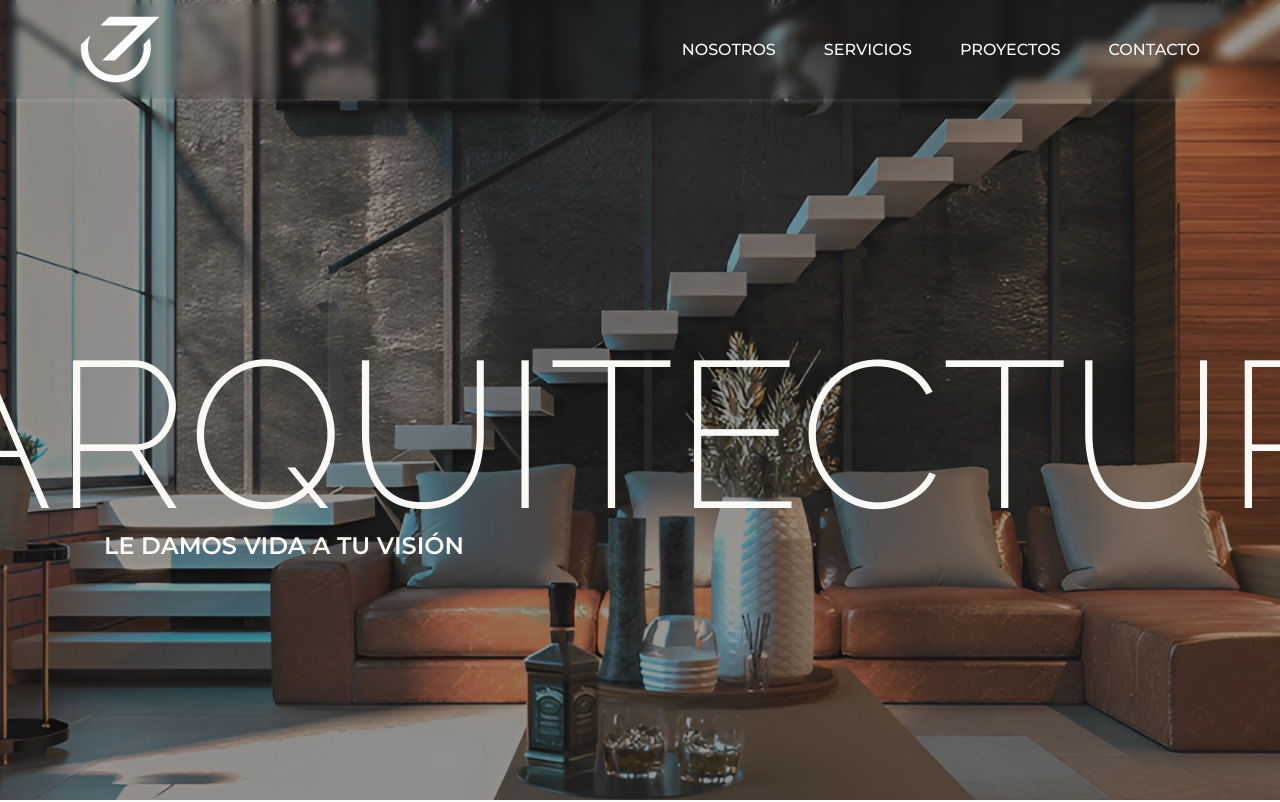
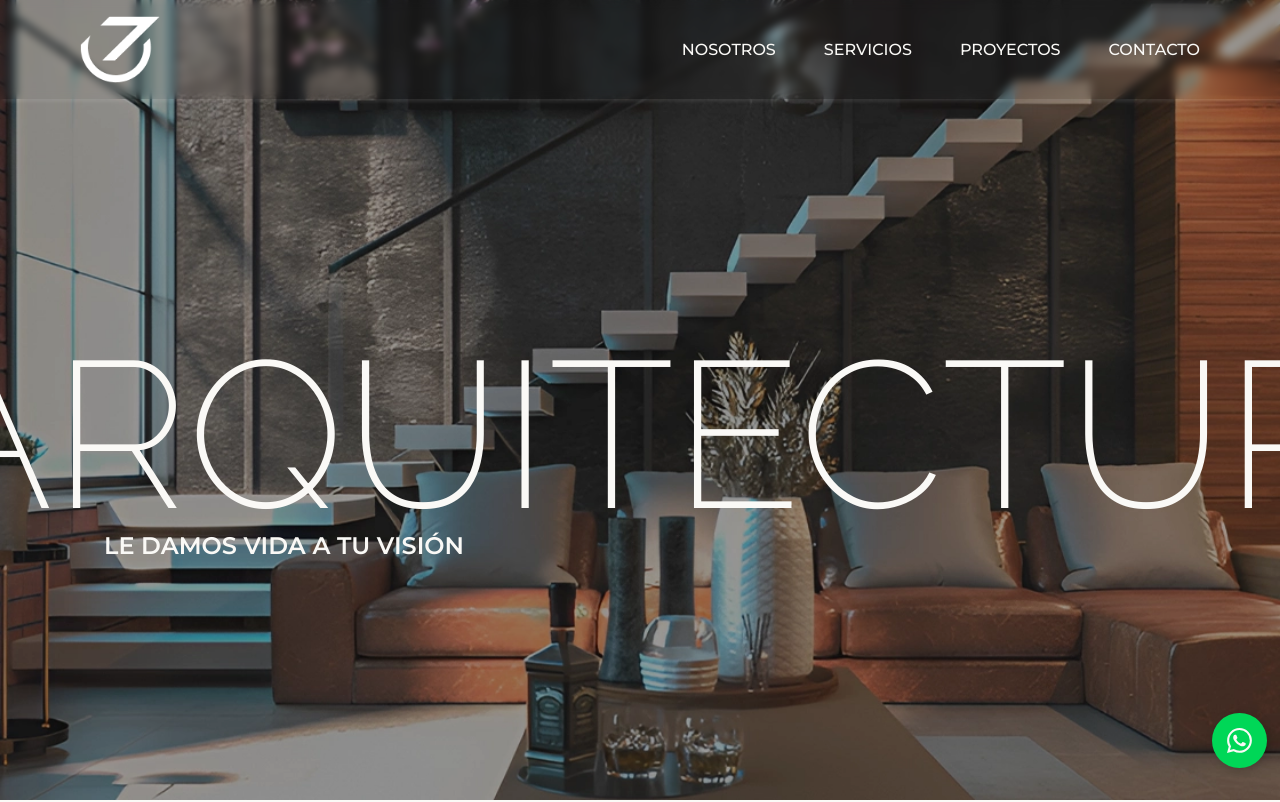
Before and after one commit to ArielMarno/ZARQUITECTURA, a React (Vite) app: page / in a window 1280 px wide. Shown: the top 802 px of the page. Built offline with nearby package versions, Linux system fonts and the light colour scheme.

Commit message:
feat(index/components: scroll animation, Inicio: wsp fixed btn)

```diff
--- a/index.html
+++ b/index.html
@@ -6,11 +6,16 @@
     <link rel="preconnect" href="https://fonts.googleapis.com">
     <link rel="preconnect" href="https://fonts.gstatic.com" crossorigin>
     <link href="https://fonts.googleapis.com/css2?family=Montserrat:ital,wght@0,100..900;1,100..900&family=Raleway:ital,wght@0,100..900;1,100..900&display=swap" rel="stylesheet">
+    <link href="https://unpkg.com/aos@2.3.1/dist/aos.css" rel="stylesheet">
     <meta name="viewport" content="width=device-width, initial-scale=1.0" />
     <title>ZArquitectura</title>
   </head>
   <body>
     <div id="root"></div>
     <script type="module" src="/src/main.jsx"></script>
+    <script src="https://unpkg.com/aos@next/dist/aos.js"></script>
+    <script>
+      AOS.init();
+    </script>
   </body>
 </html>
--- a/src/components/Banner.jsx
+++ b/src/components/Banner.jsx
@@ -4,11 +4,11 @@ import arrow from "../assets/arrow-w.webp";
 const Banner = () => {
   return (
     <div className='banner'>
-        <div className='banner-card'>
+        <div data-aos="fade-up" className='banner-card'>
                 <h4>PRIMERA CONSULTA GRATIS</h4>
                 <p>Te asesoramos para hacer realidad tu proyecto arquitectónico o desarrollo inmobiliario. En la primera consulta, ofrecemos una propuesta personalizada que refleja tus necesidades y te acompañamos en todo el proceso, desde el diseño hasta la ejecución.</p>
                 <div className='btn'>
-                    <a href="#">CONSULTAR <img src={arrow} alt="flecha" /></a>
+                    <a href="https://wa.link/w4olxx">CONSULTAR <img src={arrow} alt="flecha" /></a>
                 </div>
 
         </div>
--- a/src/components/Footer.jsx
+++ b/src/components/Footer.jsx
@@ -6,19 +6,19 @@ const Footer = () => {
   return (
     <div className='footer'>
         <div className='logo-navbar'>
-            <div className='navbar'>
+            <div data-aos="fade-right" className='navbar'>
                 <a href="#nosotros">NOSOTROS</a>
                 <a href="#servicios">SERVICIOS</a>
                 <a href="#proyectos">PROYECTOS</a>
                 <a href="#contacto">CONTACTO</a>
             </div>
-            <div className='logo'>
+            <div data-aos="fade-right" className='logo'>
                 <img src={logo} alt="logo" />
                 <h2>ZARQUITECTURA</h2>
             </div>
         </div>
         <div className='ig-copy'>
-            <a className='ig-link' href="https://www.instagram.com/zarquitectura/">INSTAGRAM<img src={arrow} alt="flecha"/></a>
+            <a data-aos="fade-up"className='ig-link' href="https://www.instagram.com/z.arquitectura7/">INSTAGRAM<img src={arrow} alt="flecha"/></a>
             <div className='copyright'>
                 <p>©{new Date().getFullYear()} - Todos los derechos reservados.</p>
                 <p>Sitio web diseñado y desarrollado por <a href="https://sunfloweragencia.com/">SunFlower Agencia Digital</a>.</p>
--- a/src/components/Inicio.jsx
+++ b/src/components/Inicio.jsx
@@ -30,6 +30,20 @@ const Inicio = () => {
             <h1>ZARQUITECTURA</h1>
             <p>LE DAMOS VIDA A TU VISIÓN</p>
         </div>
+        <div className='btn-wsp_container'>
+            <a className="btn-wsp" href="https://wa.link/w4olxx">
+                <div className="sign">
+                    <svg className="socialSvg whatsappSvg" viewBox="0 0 16 16">
+                    <path
+                        d="M13.601 2.326A7.854 7.854 0 0 0 7.994 0C3.627 0 .068 3.558.064 7.926c0 1.399.366 2.76 1.057 3.965L0 16l4.204-1.102a7.933 7.933 0 0 0 3.79.965h.004c4.368 0 7.926-3.558 7.93-7.93A7.898 7.898 0 0 0 13.6 2.326zM7.994 14.521a6.573 6.573 0 0 1-3.356-.92l-.24-.144-2.494.654.666-2.433-.156-.251a6.56 6.56 0 0 1-1.007-3.505c0-3.626 2.957-6.584 6.591-6.584a6.56 6.56 0 0 1 4.66 1.931 6.557 6.557 0 0 1 1.928 4.66c-.004 3.639-2.961 6.592-6.592 6.592zm3.615-4.934c-.197-.099-1.17-.578-1.353-.646-.182-.065-.315-.099-.445.099-.133.197-.513.646-.627.775-.114.133-.232.148-.43.05-.197-.1-.836-.308-1.592-.985-.59-.525-.985-1.175-1.103-1.372-.114-.198-.011-.304.088-.403.087-.088.197-.232.296-.346.1-.114.133-.198.198-.33.065-.134.034-.248-.015-.347-.05-.099-.445-1.076-.612-1.47-.16-.389-.323-.335-.445-.34-.114-.007-.247-.007-.38-.007a.729.729 0 0 0-.529.247c-.182.198-.691.677-.691 1.654 0 .977.71 1.916.81 2.049.098.133 1.394 2.132 3.383 2.992.47.205.84.326 1.129.418.475.152.904.129 1.246.08.38-.058 1.171-.48 1.338-.943.164-.464.164-.86.114-.943-.049-.084-.182-.133-.38-.232z"
+                    ></path>
+                    </svg>
+                </div>
+
+                <div className="text">Whatsapp</div>
+            </a>
+        </div>
+
     </div>
   )
 }
--- a/src/components/Proyectos.jsx
+++ b/src/components/Proyectos.jsx
@@ -27,7 +27,7 @@ const Proyectos = () => {
   return (
     <div className='proyectos' id="proyectos">
         <div className='title'>
-            <h2>PROYECTOS</h2>
+            <h2 data-aos="fade-up">PROYECTOS</h2>
         </div>
         <div className='grid-container'>
             {galeria.map((gallery) => (
--- a/src/components/Servicios.jsx
+++ b/src/components/Servicios.jsx
@@ -26,12 +26,12 @@ const Servicios = () => {
     <div className='servicios' id="servicios">
       <section>
         <div className='title'>
-              <h2>SERVICIOS</h2>
-              <p>INNOVACIÓN EN CADA DETALLE, VALOR EN CADA PROYECTO</p>
+              <h2 data-aos="fade-up">SERVICIOS</h2>
+              <p data-aos="fade-up">INNOVACIÓN EN CADA DETALLE, VALOR EN CADA PROYECTO</p>
           </div>
           <div className='content'>
                   {services.map((service) => (
-                <div className="item" key={service.id}>
+                <div data-aos="fade-up" className="item" key={service.id}>
                   <div className="service-name">
                     <h3>{service.name}</h3>
                     <div className="wrapper">
@@ -46,7 +46,7 @@ const Servicios = () => {
       </section>
       <aside>
         <div className="image-container">
-          <img src={edificio} alt="edificio" />
+          <img data-aos="fade-up" src={edificio} alt="edificio" />
         </div>
       </aside>
 
--- a/src/styles/inicio.css
+++ b/src/styles/inicio.css
@@ -55,6 +55,8 @@ nav{
     justify-content: center;
     align-items: center;
     gap: 1rem;
+    -webkit-animation: text-focus-in 1s cubic-bezier(0.550, 0.085, 0.680, 0.530) both;
+	        animation: text-focus-in 1s cubic-bezier(0.550, 0.085, 0.680, 0.530) both;
 }
 
 .inicio .title h1{
@@ -76,3 +78,152 @@ nav{
     margin-left: 1.5rem;
 
 }
+
+/*fixed whatsapp button*/
+
+.btn-wsp_container{
+    position: fixed;
+    right: 1%;
+    bottom: 4%;
+    z-index: 2;
+}
+
+.btn-wsp {
+    display: flex;
+    align-items: center;
+    justify-content: flex-start;
+    width: 55px;
+    height: 55px;
+    border: none;
+    border-radius: 50%;
+    cursor: pointer;
+    position: relative;
+    overflow: hidden;
+    transition-duration: 0.3s;
+    box-shadow: 2px 2px 10px rgba(0, 0, 0, 0.199);
+    background-color: #00d757;
+  }
+
+  .sign {
+    width: 100%;
+    transition-duration: 0.3s;
+    display: flex;
+    align-items: center;
+    justify-content: center;
+  }
+
+  .sign svg {
+    width: 25px;
+  }
+
+  .sign svg path {
+    fill: var(--color-white);
+  }
+
+  .text {
+    font-family: var(--font-text);
+    font-size: 1rem;
+    font-weight: 600;
+    position: absolute;
+    right: 0%;
+    width: 0%;
+    opacity: 0;
+    color: var(--color-white);
+    transition-duration: 0.3s;
+  }
+
+  .btn-wsp:hover {
+    width: 150px;
+    border-radius: 40px;
+    transition-duration: 0.3s;
+  }
+
+  .btn-wsp:hover .sign {
+    width: 30%;
+    transition-duration: 0.3s;
+    padding-left: 10px;
+  }
+
+  .btn-wsp:hover .text {
+    opacity: 1;
+    width: 70%;
+    transition-duration: 0.3s;
+    padding-right: 10px;
+  }
+
+  .btn-wsp:active {
+    transform: translate(2px, 2px);
+  }
+
+
+
+
+
+@-webkit-keyframes text-focus-in {
+    0% {
+      -webkit-filter: blur(12px);
+              filter: blur(12px);
+      opacity: 0;
+    }
+    100% {
+      -webkit-filter: blur(0px);
+              filter: blur(0px);
+      opacity: 1;
+    }
+  }
+  @keyframes text-focus-in {
+    0% {
+      -webkit-filter: blur(12px);
+              filter: blur(12px);
+      opacity: 0;
+    }
+    100% {
+      -webkit-filter: blur(0px);
+              filter: blur(0px);
+      opacity: 1;
+    }
+  }
+
+
+
+
+/*diseño adaptable*/
+
+/*DESTOCKS*/
+@media only screen and (max-width:1440px){
+
+}
+
+/*NOTEBOOKS*/
+@media only screen and (max-width:1023px){
+
+    /*barra navegación*/
+    .navbar{
+        padding: 1rem 3rem;
+    }
+
+    /*logo*/
+    .navbar img{
+        width: 60px;
+        height: auto;
+    }
+
+    /*links*/
+    nav{
+        gap: 1.5rem;
+    }
+
+    .links a{
+        font-size: 0.9rem;
+    }
+}
+
+/*TABLETS*/
+@media only screen and (max-width:768px){
+
+}
+
+/*SMARTH PHONES*/
+@media only screen and (max-width:480px){
+
+}
```
Also changed, not shown: src/components/Contacto.jsx (+8 -8 lines), src/components/Nosotros.jsx (+6 -6 lines), src/assets/whatsapp.png (added).
